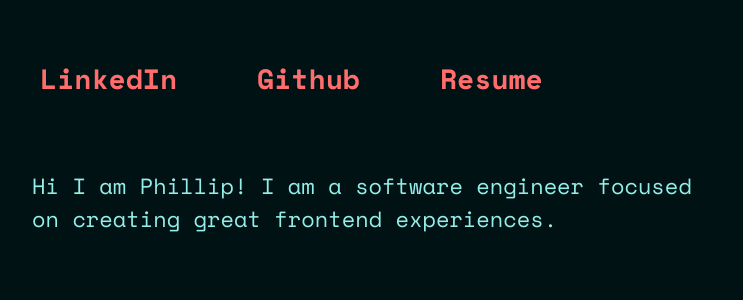
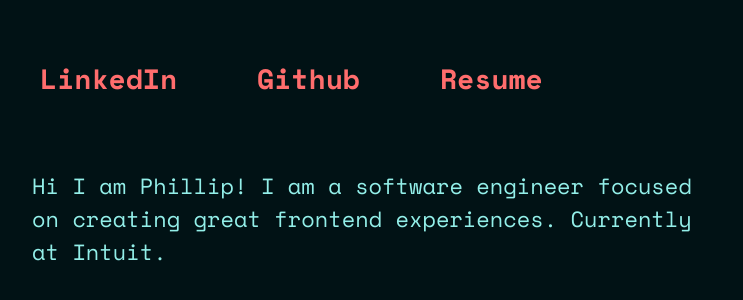
Before and after one commit to feldominguez/feldominguez.surge.sh, a website built with Parcel: page index.html in a window 1280 px wide. Shown: the part 290-590 px from the top of the page, without its empty margins (268-1011 px from the left). Built offline with nearby package versions, Linux system fonts and the light colour scheme.

Commit message:
feat: better description

```diff
--- a/index.html
+++ b/index.html
@@ -20,7 +20,7 @@
       </section>
       <section>
         <p>
-          Hi I am Phillip! I am a software engineer focused on creating great frontend experiences.
+          Hi I am Phillip! I am a software engineer focused on creating great frontend experiences. Currently at Intuit.
         </p>
       </section>
     </div>
```
Also changed, not shown: dist/index.html.
